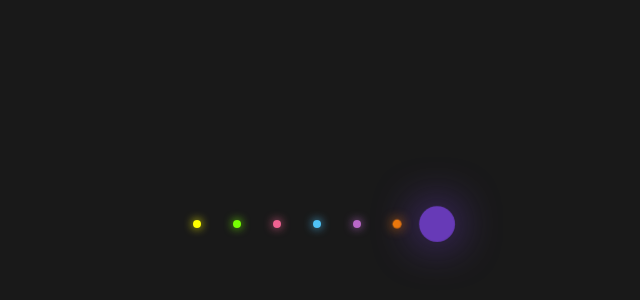
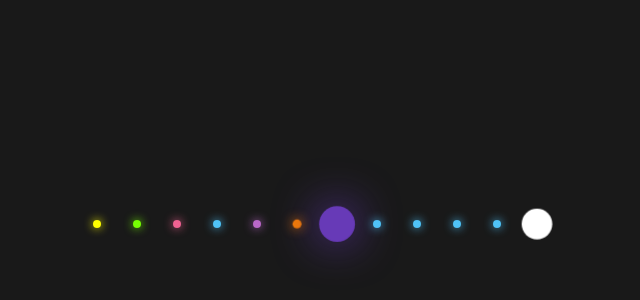
Before and after one commit to ELogah/my-first-repo, a plain HTML site: page index.html in a window 1280 px wide. Shown: the part 176-476 px from the top of the page, without its empty margins (323-963 px from the left). Drawn offline with Linux system fonts and the light colour scheme.

Commit message:
added more fancy dots

```diff
--- a/index.html
+++ b/index.html
@@ -15,6 +15,11 @@
     <li></li>
     <li></li>
     <li></li>
+    <li></li>
+    <li></li>
+    <li></li>
+    <li></li>
+    <li></li>
   </ul>
 </body>
 </html>
--- a/styles.css
+++ b/styles.css
@@ -77,3 +77,27 @@ ul li:nth-child(7) {
   background: #673ab7;
   box-shadow: 0 0 50px #673ab7;
 }
+
+ul li:nth-child(8) {
+  animation-delay: -0.8s;
+  background: #4fc3f7;
+  box-shadow: 0 0 50px #4fc3f7;
+}
+
+ul li:nth-child(9) {
+  animation-delay: -0.8s;
+  background: #4fc3f7;
+  box-shadow: 0 0 50px #4fc3f7;
+}
+
+ul li:nth-child(10) {
+  animation-delay: -0.8s;
+  background: #4fc3f7;
+  box-shadow: 0 0 50px #4fc3f7;
+}
+
+ul li:nth-child(11) {
+  animation-delay: -0.8s;
+  background: #4fc3f7;
+  box-shadow: 0 0 50px #4fc3f7;
+}
```
